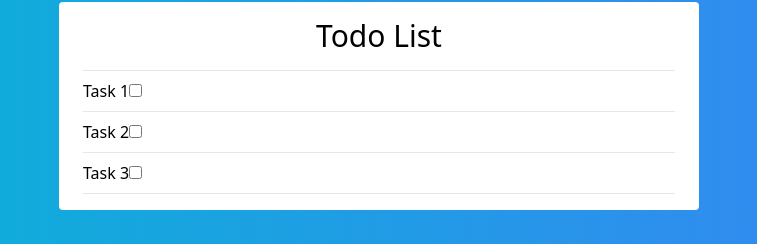
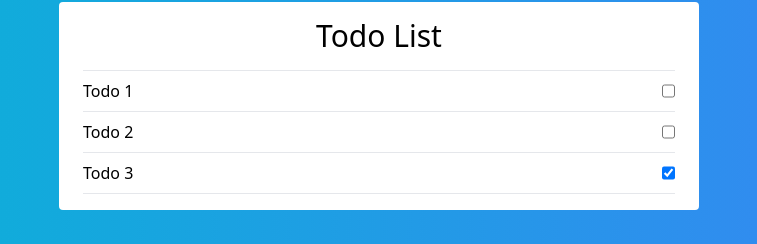
Before and after one commit to drq-dev/todo-list, a React (Create React App) app in the folder client/: page / in a window 1280 px wide. Shown: the part 294-538 px from the top of the page, without its empty margins (261-1018 px from the left). Built offline with nearby package versions, Linux system fonts and the light colour scheme.

Commit message:
feat: Add state and dummy todo list

```diff
--- /dev/null
+++ b/client/src/components/TodoList/ListItem/index.js
@@ -0,0 +1,20 @@
+import React from "react";
+import { TodoStatusEnum } from "../../../types/TodoStatus";
+
+const ListItem = ({ todo, onChange }) => {
+  const { _id, description, status } = todo;
+  return (
+    <li className="flex justify-between py-2 border-b first:border-t">
+      <label htmlFor={_id}>{description}</label>
+      <input
+        id={_id}
+        name={_id}
+        type="checkbox"
+        checked={status === TodoStatusEnum.TICKED_OFF}
+        onChange={onChange}
+      />
+    </li>
+  );
+};
+
+export { ListItem };
--- a/client/src/components/TodoList/index.js
+++ b/client/src/components/TodoList/index.js
@@ -1,8 +1,48 @@
-import React from "react";
+import React, { useState } from "react";
+
+import { ListItem } from "./ListItem";
+import { TodoStatusEnum } from "../../types/TodoStatus";
+
+const dummyTodoList = new Map();
+dummyTodoList.set("t1", {
+  _id: "t1",
+  description: "Todo 1",
+  status: TodoStatusEnum.OPEN,
+});
+dummyTodoList.set("t2", {
+  _id: "t2",
+  description: "Todo 2",
+  status: TodoStatusEnum.OPEN,
+});
+dummyTodoList.set("t3", {
+  _id: "t3",
+  description: "Todo 3",
+  status: TodoStatusEnum.TICKED_OFF,
+});
 
 const TodoList = () => {
+  const [todos, setTodos] = useState(dummyTodoList);
+
+  const tickOff = (todo) => {
+    const newTodoList = new Map(todos);
+    const newStatus =
+      todo.status === TodoStatusEnum.OPEN
+        ? TodoStatusEnum.TICKED_OFF
+        : TodoStatusEnum.OPEN;
+    newTodoList.set(todo._id, { ...todo, status: newStatus });
+    setTodos(newTodoList);
+  };
+
+  const generateListItems = (todos) => {
+    const listItems = [];
+    for (let todo of todos.values())
+      listItems.push(
+        <ListItem key={todo._id} todo={todo} onChange={() => tickOff(todo)} />
+      );
+    return listItems;
+  };
+
   return (
-    // width: 50%;
     <section
       aria-labelledby="heading"
       className="box w-full sm:w-[50%] px-6 py-4 bg-white rounded"
@@ -10,26 +50,7 @@ const TodoList = () => {
       <h1 id="heading" className="text-center text-3xl">
         Todo List
       </h1>
-      <ul className="mt-4">
-        <li className="py-2 border-b first:border-t">
-          <label>
-            Task 1
-            <input type="checkbox" />
-          </label>
-        </li>
-        <li className="py-2 border-b first:border-t">
-          <label>
-            Task 2
-            <input type="checkbox" />
-          </label>
-        </li>
-        <li className="py-2 border-b first:border-t">
-          <label>
-            Task 3
-            <input type="checkbox" />
-          </label>
-        </li>
-      </ul>
+      <ul className="mt-4">{generateListItems(todos)}</ul>
     </section>
   );
 };
```
